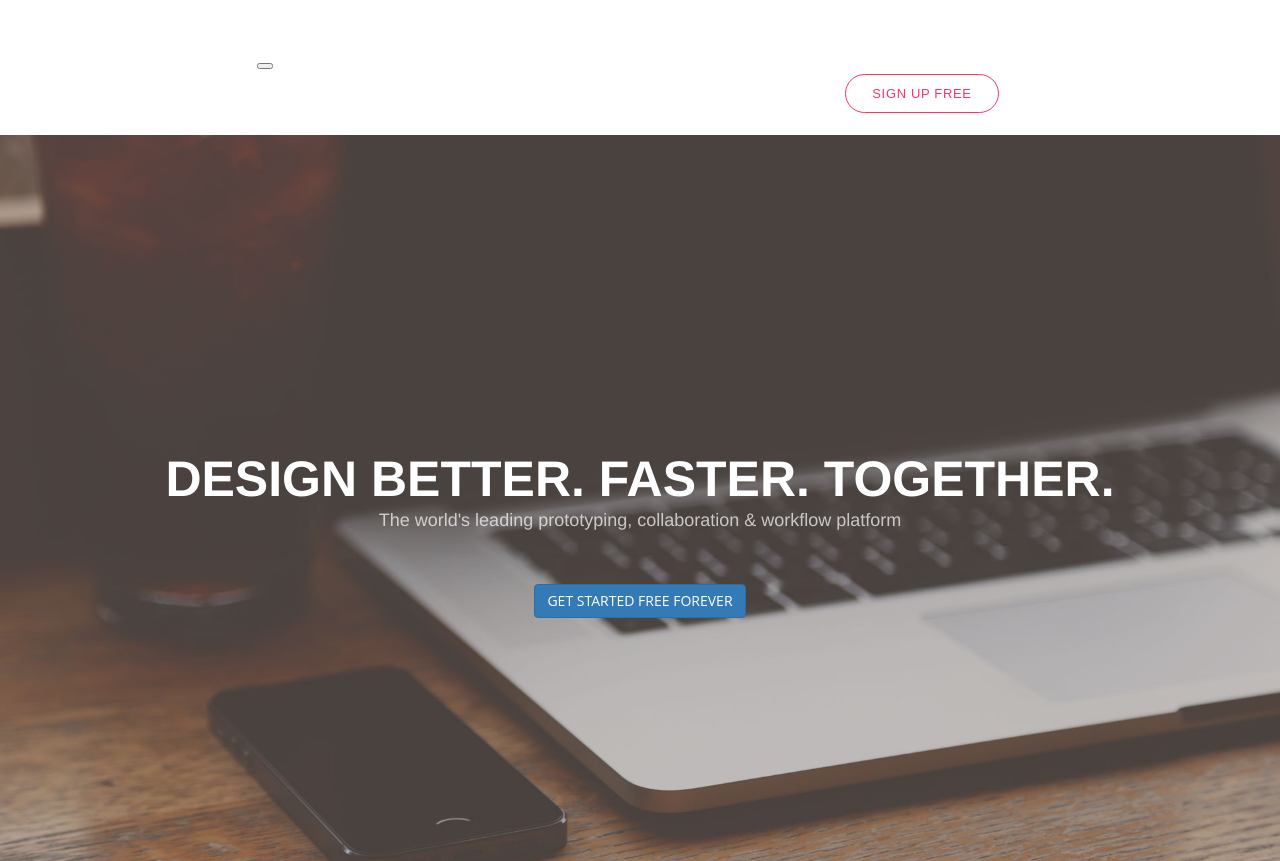
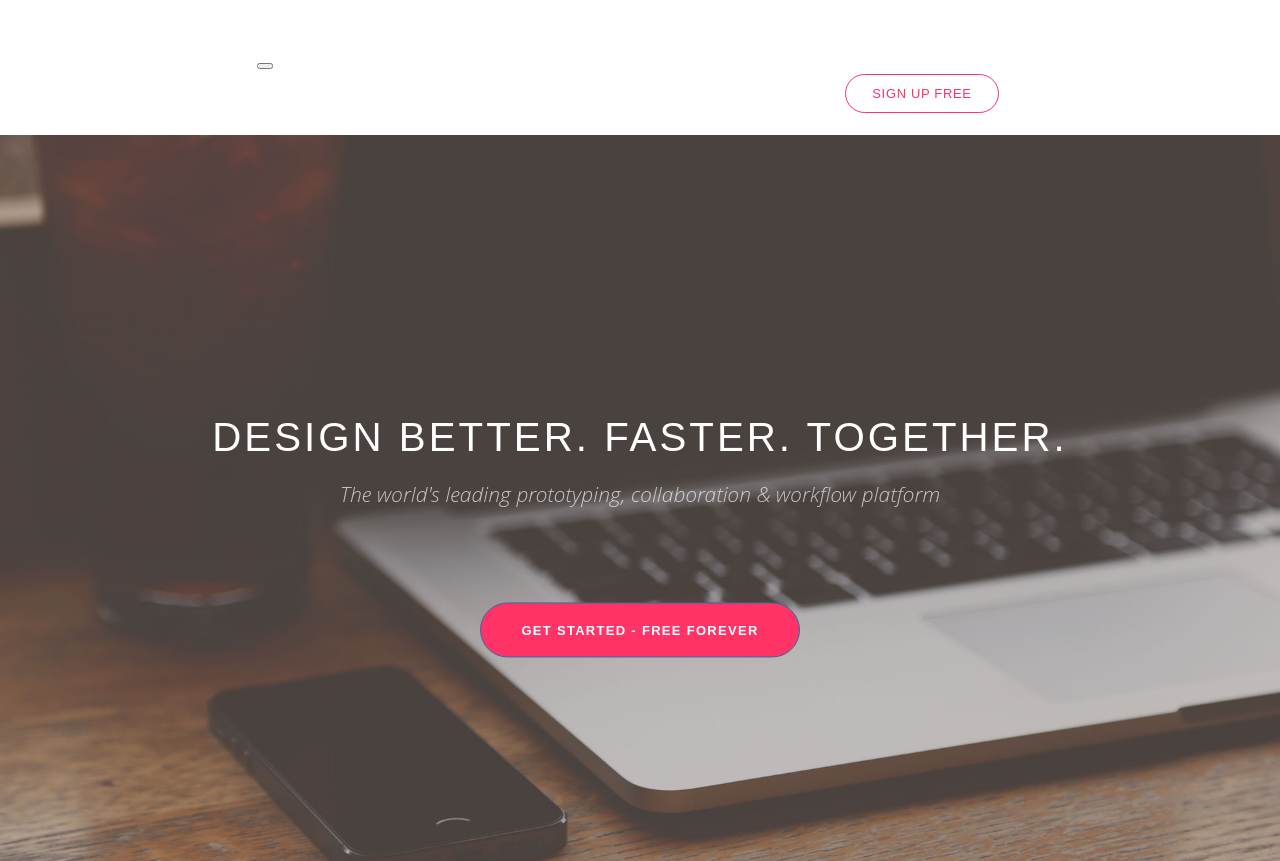
Before and after one commit to sandhyaAndure/simpragma_test, a website with bundled scripts: page index.html in a window 1280 px wide. Shown: the top 861 px of the page. Built offline with nearby package versions, Linux system fonts and the light colour scheme; files whose address does not match are found by name.

Commit message:
CSS changes

```diff
--- a/assets/css/styles.css
+++ b/assets/css/styles.css
@@ -21,6 +21,9 @@
 .home .trusted-by .netflix span {height: 21px;width: 78px;background-position: 0 -1769px;}
 .home .trusted-by .dropbox span {height: 26px;width: 116px;background-position: 0 -987px;}
 .home .trusted-by .huge span {height: 22px;width: 55px;background-position: 0 -1545px;}
+header.masthead .header-content .header-content-inner h1 {color: #FFF;font: 400 2.875em/1.30435 brandon-grotesque,sans-serif;text-transform: uppercase;letter-spacing: .075em;margin-bottom: .375em;}
+header.masthead .header-content .header-content-inner p {font-size: 16px;margin-bottom: 50px;font: italic 300 1.5em "Open Sans",open-sans,sans-serif;margin-bottom: 4.5em;letter-spacing: .005em;}
+.btn-primary.btn-xl {letter-spacing: .1em;border-radius: 6.25em;display: inline-block;padding: 21px 40px 19px;background: #f36;color: #fff;font-size: 13px;line-height: 1em;font-family: brandon-grotesque,sans-serif;font-weight: 700;text-transform: uppercase;cursor: pointer;transition: background .3s;}
 @media (min-width: 992px){
 #mainNav.navbar-shrink {color: #666 !important;}
 }
--- a/index.html
+++ b/index.html
@@ -55,7 +55,7 @@
               <div class="header-content-inner">
                 <h1 id="homeHeading">Design better. faster. together. </h1>
                 <p>The world's leading prototyping, collaboration & workflow platform </p>
-                <a class="btn btn-primary btn-xl" href="#about">get started free forever</a>
+                <a class="btn btn-primary btn-xl" href="#about">get started - free forever</a>
               </div>
             </div>
           </header>
```
